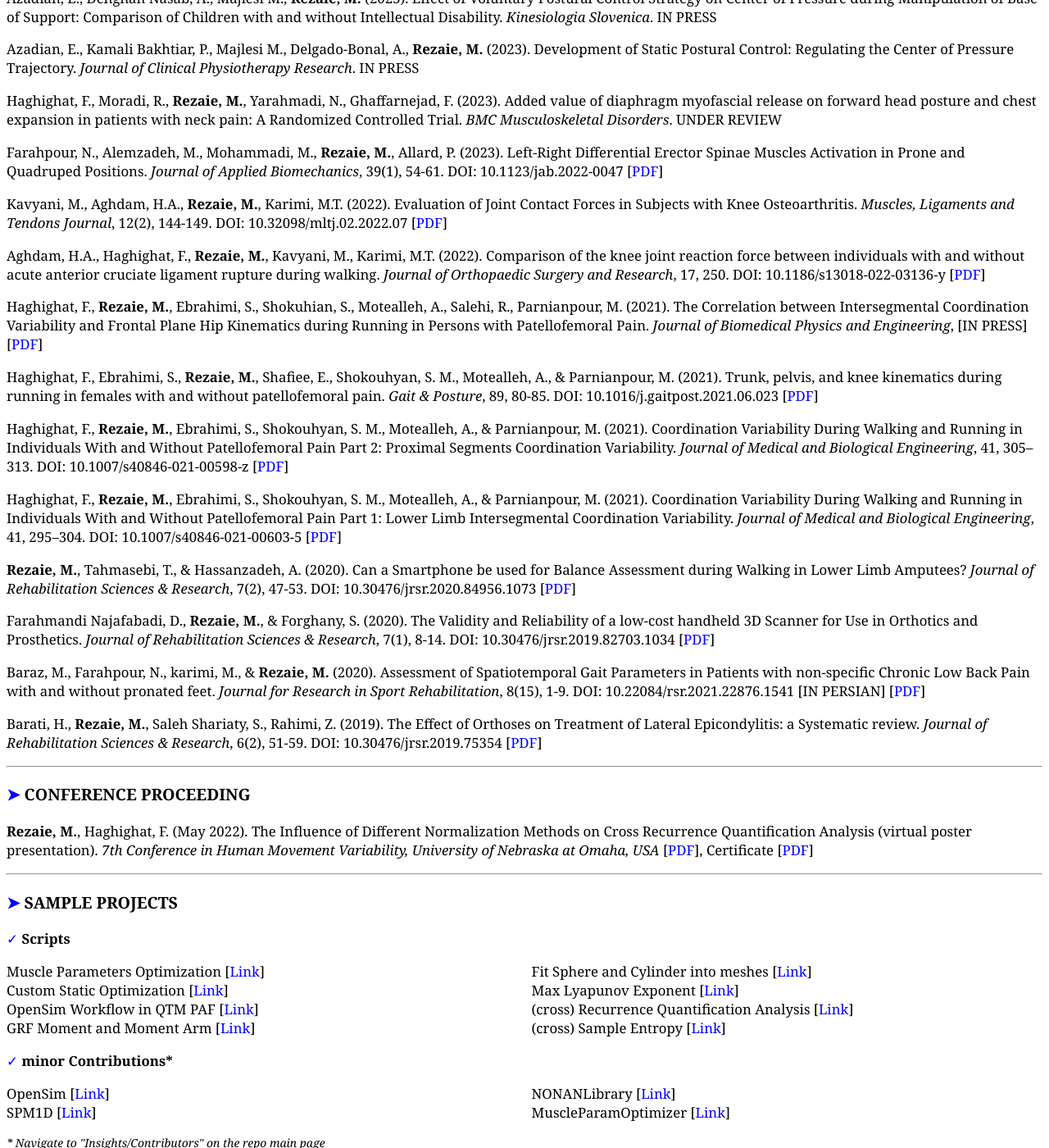
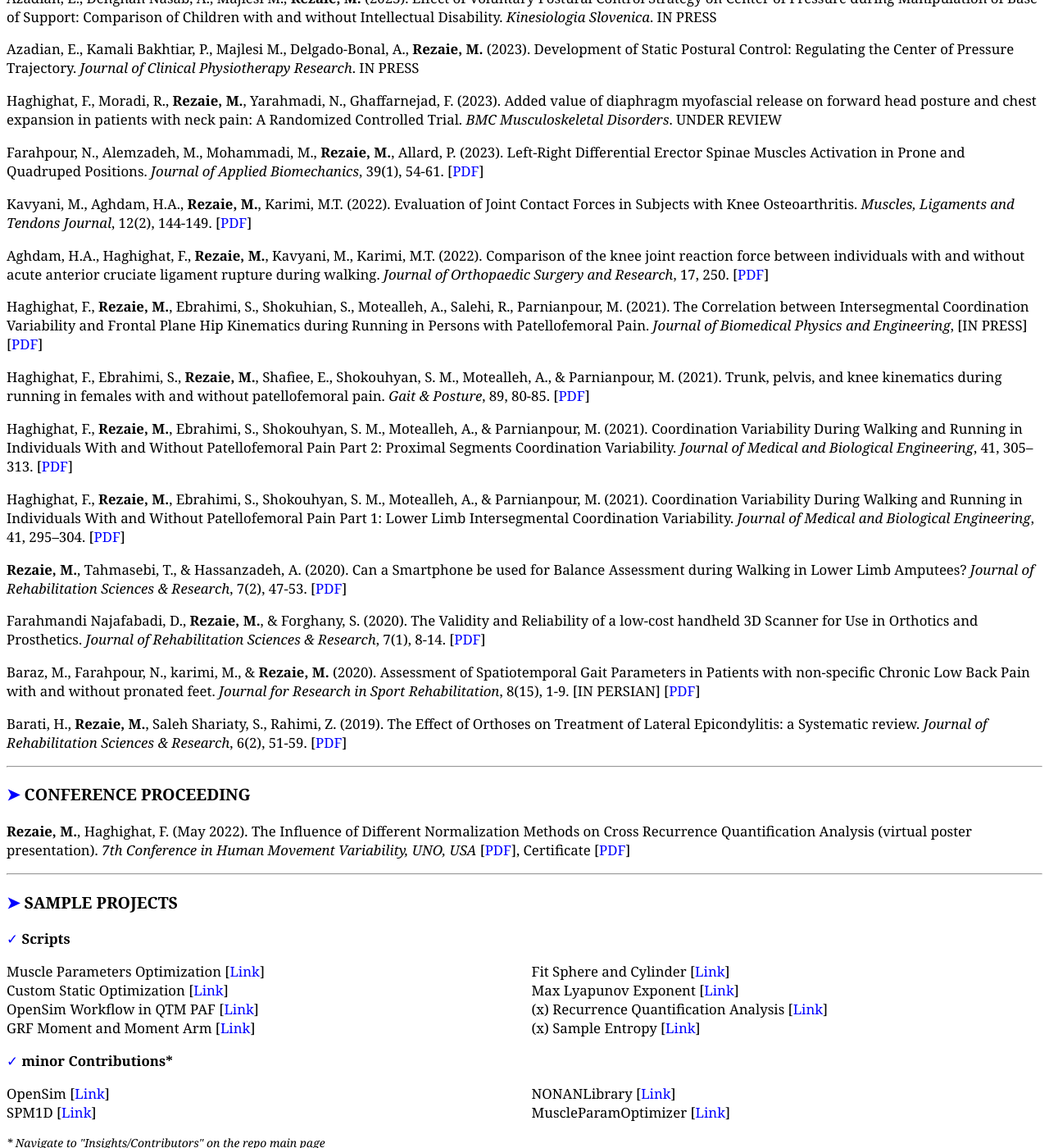
Before and after one commit to mrrezaie/mrrezaie.github.io, a Jekyll site: the page cv.html, which Jekyll copies as it is, in a window 1280 px wide and 1400 px high, scrolled down 2352 px. Shown: the whole window at 82% size. Built offline with Jekyll 4.4.1, drawn with Linux system fonts in a browser that asks for light colours; some of the changed text lies outside the part shown.

Commit message:
Update cv.html

```diff
--- a/cv.html
+++ b/cv.html
@@ -176,32 +176,32 @@ Collaborated with the following research institutes [please see <a aria-label="l
 <p>Azadian, E., Dehghan Nasab, A., Majlesi M., <b>Rezaie, M.</b> (2023). Effect of Voluntary Postural Control Strategy on Center of Pressure during Manipulation of Base of Support: Comparison of Children with and without Intellectual Disability. <i>Kinesiologia Slovenica</i>. IN PRESS</p>
 <p>Azadian, E., Kamali Bakhtiar, P., Majlesi M., Delgado-Bonal, A., <b>Rezaie, M.</b> (2023). Development of Static Postural Control: Regulating the Center of Pressure Trajectory. <i>Journal of Clinical Physiotherapy Research</i>. IN PRESS</p>
 <p>Haghighat, F., Moradi, R., <b>Rezaie, M.</b>, Yarahmadi, N., Ghaffarnejad, F. (2023). Added value of diaphragm myofascial release on forward head posture and chest expansion in patients with neck pain: A Randomized Controlled Trial. <i>BMC Musculoskeletal Disorders</i>. UNDER REVIEW</p>
-<p>Farahpour, N., Alemzadeh, M., Mohammadi, M., <b>Rezaie, M.</b>, Allard, P. (2023). Left-Right Differential Erector Spinae Muscles Activation in Prone and Quadruped Positions. <i>Journal of Applied Biomechanics</i>, 39(1), 54-61. DOI: 10.1123/jab.2022-0047
+<p>Farahpour, N., Alemzadeh, M., Mohammadi, M., <b>Rezaie, M.</b>, Allard, P. (2023). Left-Right Differential Erector Spinae Muscles Activation in Prone and Quadruped Positions. <i>Journal of Applied Biomechanics</i>, 39(1), 54-61.
 	[<a aria-label="link" href="about/files/1543-2688-article-p54.pdf" target="_blank" rel="noopener noreferrer">PDF</a>]</p>
-<p>Kavyani, M., Aghdam, H.A., <b>Rezaie, M.</b>, Karimi, M.T. (2022). Evaluation of Joint Contact Forces in Subjects with Knee Osteoarthritis. <i>Muscles, Ligaments and Tendons Journal</i>, 12(2), 144-149. DOI: 10.32098/mltj.02.2022.07
+<p>Kavyani, M., Aghdam, H.A., <b>Rezaie, M.</b>, Karimi, M.T. (2022). Evaluation of Joint Contact Forces in Subjects with Knee Osteoarthritis. <i>Muscles, Ligaments and Tendons Journal</i>, 12(2), 144-149.
 	[<a aria-label="link" href="about/files/10.32098mltj.02.2022.07.pdf" target="_blank" rel="noopener noreferrer">PDF</a>]</p>
-<p>Aghdam, H.A., Haghighat, F., <b>Rezaie, M.</b>, Kavyani, M., Karimi, M.T. (2022). Comparison of the knee joint reaction force between individuals with and without acute anterior cruciate ligament rupture during walking. <i>Journal of Orthopaedic Surgery and Research</i>, 17, 250. DOI: 10.1186/s13018-022-03136-y
+<p>Aghdam, H.A., Haghighat, F., <b>Rezaie, M.</b>, Kavyani, M., Karimi, M.T. (2022). Comparison of the knee joint reaction force between individuals with and without acute anterior cruciate ligament rupture during walking. <i>Journal of Orthopaedic Surgery and Research</i>, 17, 250.
 	[<a aria-label="link" href="about/files/s13018-022-03136-y.pdf" target="_blank" rel="noopener noreferrer">PDF</a>]</p>
 <p>Haghighat, F., <b>Rezaie, M.</b>, Ebrahimi, S., Shokuhian, S., Motealleh, A., Salehi, R., Parnianpour, M. (2021). The Correlation between Intersegmental Coordination Variability and Frontal Plane Hip Kinematics during Running in Persons with Patellofemoral Pain. <i>Journal of Biomedical Physics and Engineering</i>, [IN PRESS]
 	[<a aria-label="link" href="about/files/JBPE477431628969400.pdf" target="_blank" rel="noopener noreferrer">PDF</a>]</p>
-<p>Haghighat, F., Ebrahimi, S., <b>Rezaie, M.</b>, Shafiee, E., Shokouhyan, S. M., Motealleh, A., & Parnianpour, M. (2021). Trunk, pelvis, and knee kinematics during running in females with and without patellofemoral pain. <i>Gait & Posture</i>, 89, 80-85. DOI: 10.1016/j.gaitpost.2021.06.023
+<p>Haghighat, F., Ebrahimi, S., <b>Rezaie, M.</b>, Shafiee, E., Shokouhyan, S. M., Motealleh, A., & Parnianpour, M. (2021). Trunk, pelvis, and knee kinematics during running in females with and without patellofemoral pain. <i>Gait & Posture</i>, 89, 80-85.
 	[<a aria-label="link" href="about/files/j.gaitpost.2021.06.023.pdf" target="_blank" rel="noopener noreferrer">PDF</a>]</p>
-<p>Haghighat, F., <b>Rezaie, M.</b>, Ebrahimi, S., Shokouhyan, S. M., Motealleh, A., & Parnianpour, M. (2021). Coordination Variability During Walking and Running in Individuals With and Without Patellofemoral Pain Part 2: Proximal Segments Coordination Variability. <i>Journal of Medical and Biological Engineering</i>, 41, 305–313. DOI: 10.1007/s40846-021-00598-z
+<p>Haghighat, F., <b>Rezaie, M.</b>, Ebrahimi, S., Shokouhyan, S. M., Motealleh, A., & Parnianpour, M. (2021). Coordination Variability During Walking and Running in Individuals With and Without Patellofemoral Pain Part 2: Proximal Segments Coordination Variability. <i>Journal of Medical and Biological Engineering</i>, 41, 305–313.
 	[<a aria-label="link" href="about/files/s40846-021-00598-z.pdf" target="_blank" rel="noopener noreferrer">PDF</a>]</p>
-<p>Haghighat, F., <b>Rezaie, M.</b>, Ebrahimi, S., Shokouhyan, S. M., Motealleh, A., & Parnianpour, M. (2021). Coordination Variability During Walking and Running in Individuals With and Without Patellofemoral Pain Part 1: Lower Limb Intersegmental Coordination Variability. <i>Journal of Medical and Biological Engineering</i>, 41, 295–304. DOI: 10.1007/s40846-021-00603-5
+<p>Haghighat, F., <b>Rezaie, M.</b>, Ebrahimi, S., Shokouhyan, S. M., Motealleh, A., & Parnianpour, M. (2021). Coordination Variability During Walking and Running in Individuals With and Without Patellofemoral Pain Part 1: Lower Limb Intersegmental Coordination Variability. <i>Journal of Medical and Biological Engineering</i>, 41, 295–304.
 	[<a aria-label="link" href="about/files/s40846-021-00603-5.pdf" target="_blank" rel="noopener noreferrer">PDF</a>]</p>
-<p><b>Rezaie, M.</b>, Tahmasebi, T., & Hassanzadeh, A. (2020). Can a Smartphone be used for Balance Assessment during Walking in Lower Limb Amputees? <i>Journal of Rehabilitation Sciences & Research</i>, 7(2), 47-53. DOI: 10.30476/jrsr.2020.84956.1073
+<p><b>Rezaie, M.</b>, Tahmasebi, T., & Hassanzadeh, A. (2020). Can a Smartphone be used for Balance Assessment during Walking in Lower Limb Amputees? <i>Journal of Rehabilitation Sciences & Research</i>, 7(2), 47-53.
 	[<a aria-label="link" href="about/files/jrsr_2020_84956_1073.pdf" target="_blank" rel="noopener noreferrer">PDF</a>]</p>
-<p>Farahmandi Najafabadi, D., <b>Rezaie, M.</b>, & Forghany, S. (2020). The Validity and Reliability of a low-cost handheld 3D Scanner for Use in Orthotics and Prosthetics. <i>Journal of Rehabilitation Sciences & Research</i>, 7(1), 8-14. DOI: 10.30476/jrsr.2019.82703.1034
+<p>Farahmandi Najafabadi, D., <b>Rezaie, M.</b>, & Forghany, S. (2020). The Validity and Reliability of a low-cost handheld 3D Scanner for Use in Orthotics and Prosthetics. <i>Journal of Rehabilitation Sciences & Research</i>, 7(1), 8-14.
 	[<a aria-label="link" href="about/files/jrsr_2019_82703_1034.pdf" target="_blank" rel="noopener noreferrer">PDF</a>]</p>
-<p>Baraz, M., Farahpour, N., karimi, M., & <b>Rezaie, M.</b> (2020). Assessment of Spatiotemporal Gait Parameters in Patients with non-specific Chronic Low Back Pain with and without pronated feet. <i>Journal for Research in Sport Rehabilitation</i>, 8(15), 1-9. DOI: 10.22084/rsr.2021.22876.1541 [IN PERSIAN]
+<p>Baraz, M., Farahpour, N., karimi, M., & <b>Rezaie, M.</b> (2020). Assessment of Spatiotemporal Gait Parameters in Patients with non-specific Chronic Low Back Pain with and without pronated feet. <i>Journal for Research in Sport Rehabilitation</i>, 8(15), 1-9. [IN PERSIAN]
 	[<a aria-label="link" href="about/files/rsr.2021.22876.1541.pdf" target="_blank" rel="noopener noreferrer">PDF</a>]</p>
-<p>Barati, H., <b>Rezaie, M.</b>, Saleh Shariaty, S., Rahimi, Z. (2019). The Effect of Orthoses on Treatment of Lateral Epicondylitis: a Systematic review. <i>Journal of Rehabilitation Sciences & Research</i>, 6(2), 51-59. DOI: 10.30476/jrsr.2019.75354
+<p>Barati, H., <b>Rezaie, M.</b>, Saleh Shariaty, S., Rahimi, Z. (2019). The Effect of Orthoses on Treatment of Lateral Epicondylitis: a Systematic review. <i>Journal of Rehabilitation Sciences & Research</i>, 6(2), 51-59.
 	[<a aria-label="link" href="about/files/jrsr_2019_75354.pdf" target="_blank" rel="noopener noreferrer">PDF</a>]</p>
 <hr>
 
 <h3 id="conference_proceeding"> <a aria-label="link" href="#conference_proceeding">&#10148</a> <b>CONFERENCE PROCEEDING</b></h3>
-<p> <b>Rezaie, M.</b>, Haghighat, F. (May 2022). The Influence of Different Normalization Methods on Cross Recurrence Quantification Analysis (virtual poster presentation). <i>7th Conference in Human Movement Variability, University of Nebraska at Omaha, USA</i>
+<p> <b>Rezaie, M.</b>, Haghighat, F. (May 2022). The Influence of Different Normalization Methods on Cross Recurrence Quantification Analysis (virtual poster presentation). <i>7th Conference in Human Movement Variability, UNO, USA</i>
 	[<a aria-label="link" href="about/files/UNO_congress_poster.pdf" target="_blank" rel="noopener noreferrer">PDF</a>], Certificate [<a aria-label="link" href="about/files/UNO_poster_May_2022_Certificate_Signed.pdf" target="_blank" rel="noopener noreferrer">PDF</a>]</p>
 <hr>
 
@@ -220,13 +220,13 @@ Collaborated with the following research institutes [please see <a aria-label="l
 		[<a aria-label="link" href="https://github.com/mrrezaie/Qualisys_OpenSim" target="_blank" rel="noopener noreferrer">Link</a>]
 	<br>GRF Moment and Moment Arm
 		[<a aria-label="link" href="https://github.com/mrrezaie/GRFmomentArm" target="_blank" rel="noopener noreferrer">Link</a>]
-	<br>Fit Sphere and Cylinder into meshes
+	<br>Fit Sphere and Cylinder
 		[<a aria-label="link" href="https://github.com/mrrezaie/fitSphereCylinder" target="_blank" rel="noopener noreferrer">Link</a>]
 	<br>Max Lyapunov Exponent
 		[<a aria-label="link" href="https://gist.github.com/mrrezaie/98f93a8a3209ec9ad10062aec283a40f" target="_blank" rel="noopener noreferrer">Link</a>]
-	<br>(cross) Recurrence Quantification Analysis
+	<br>(x) Recurrence Quantification Analysis
 		[<a aria-label="link" href="https://gist.github.com/mrrezaie/f10f26e9a815a892d2235212084046dc" target="_blank" rel="noopener noreferrer">Link</a>]
-	<br>(cross) Sample Entropy
+	<br>(x) Sample Entropy
 		[<a aria-label="link" href="https://gist.github.com/mrrezaie/00296b8a1131eb41c1cf425c0f6ce048" target="_blank" rel="noopener noreferrer">Link</a>]
 </p>
 
@@ -310,13 +310,12 @@ Collaborated with the following research institutes [please see <a aria-label="l
 	<br>Email: <a aria-label="link" href="mailto:naderfarahpour1@gmail.com" target="_blank" rel="noopener noreferrer">naderfarahpour1@gmail.com</a> </p> -->
 <p> <b>Farzaneh Haghighat</b>, PT, PhD
 	<br>Assistant Professor
-	<br>Department of Physiotherapy, School of Rehabilitation Sciences
-	<br>Shiraz University of Medical Sciences, Shiraz, Fars, Iran
+	<br>Rehabilitation Research Center
+	<br>Shiraz University of Medical Sciences, Iran
 	<br>Email: <a aria-label="link" href="mailto:haghighat_fa@yahoo.com" target="_blank" rel="noopener noreferrer">haghighat_fa@yahoo.com</a> </p>
-<p> <b>Bahman Nourirahmatabadi</b>, PhD
+<p> <b>Bahman Nourirahmatabadi</b>, ME, PhD
 	<br>Postdoctoral Research Associate
-	<br>Department of Electrical and Electronic Engineering
-	<br>The University of Manchester, Manchester, United Kingdom
+	<br>The University of Manchester, UK
 	<br>Email: <a aria-label="link" href="mailto:bahman.nouri.ra@gmail.com" target="_blank" rel="noopener noreferrer">bahman.nouri.ra@gmail.com</a> </p>
 <hr>
 
```
